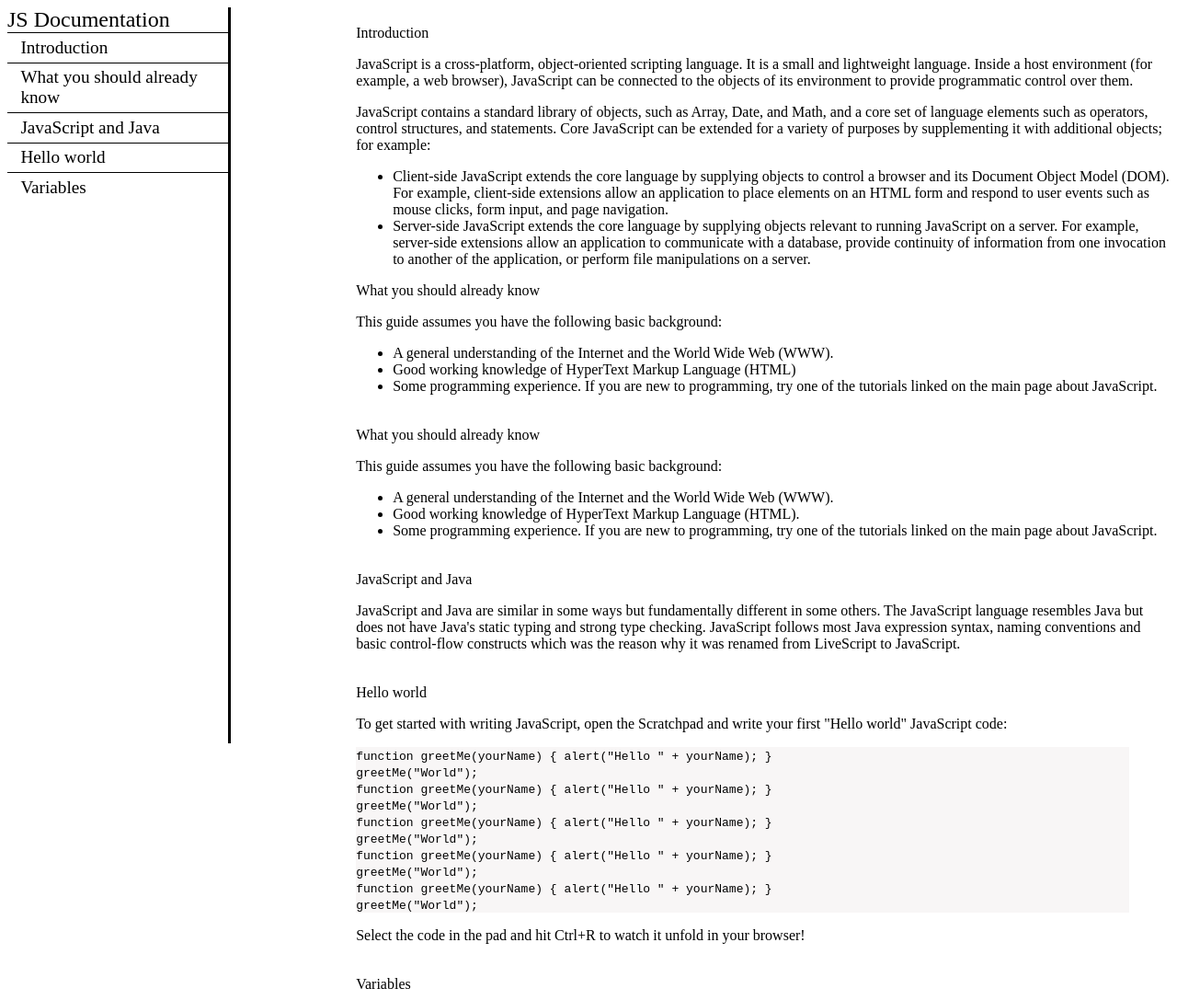
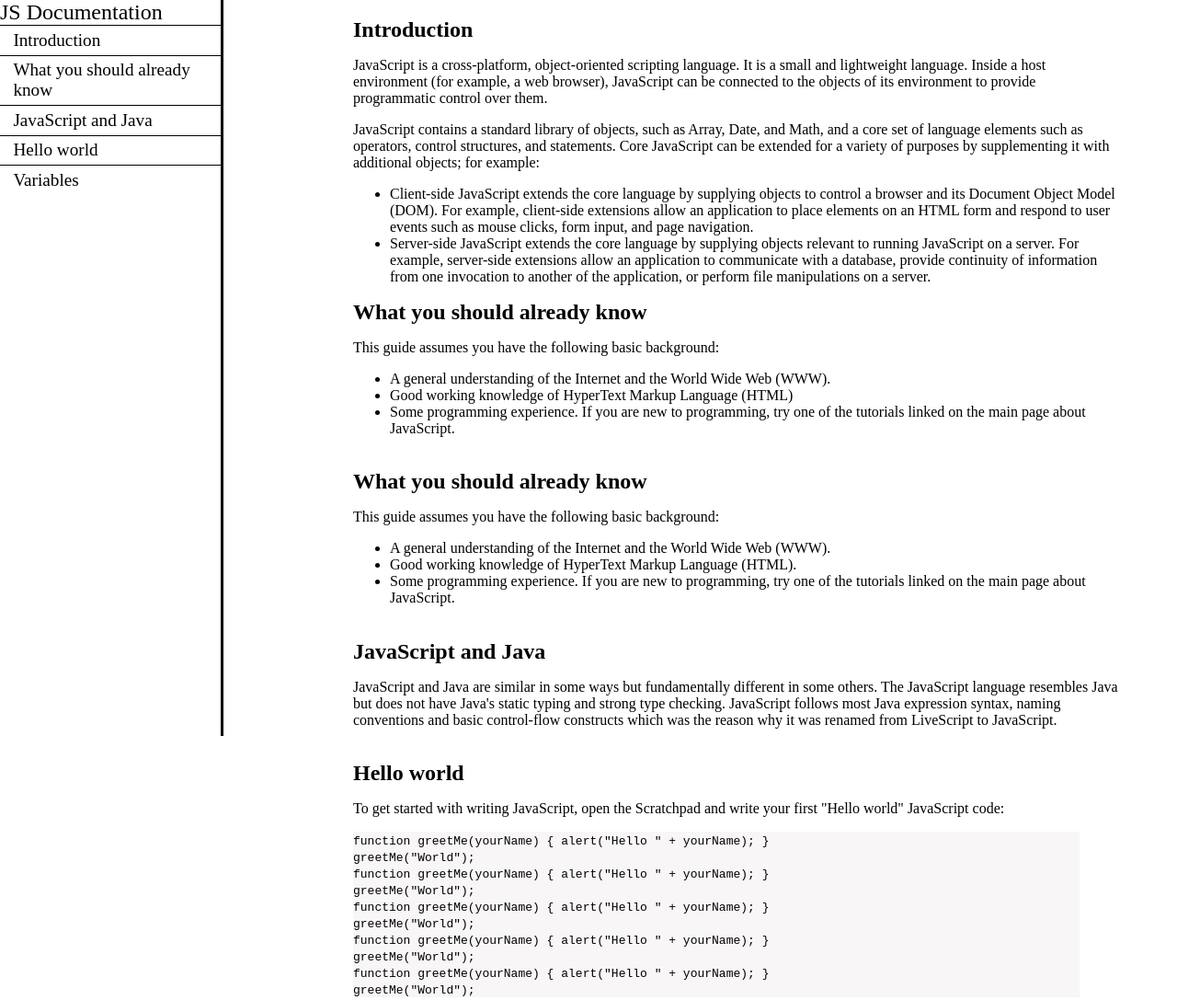
Before and after one commit to hrudesh-lenka/technical-documentation, a plain HTML site: page index.html in a window 1280 px wide. Shown: the top 1087 px of the page at 92% size. Drawn offline with Linux system fonts and the light colour scheme.

Commit message:
added style

```diff
--- a/style.css
+++ b/style.css
@@ -1,3 +1,6 @@
+body{
+    margin: 0%;
+}
 #main-doc{
     display: flex;
     flex-direction: column;
@@ -5,8 +8,14 @@
 
 .main-section{
     margin-left: 27%;
+    margin-right: 5%;
     padding-top: 1.5%;
     padding-left: 3%;
+}
+
+.main-section header{
+    font-size: 1.5rem;
+    font-weight: bold;
 }
 
 #navbar{
```
